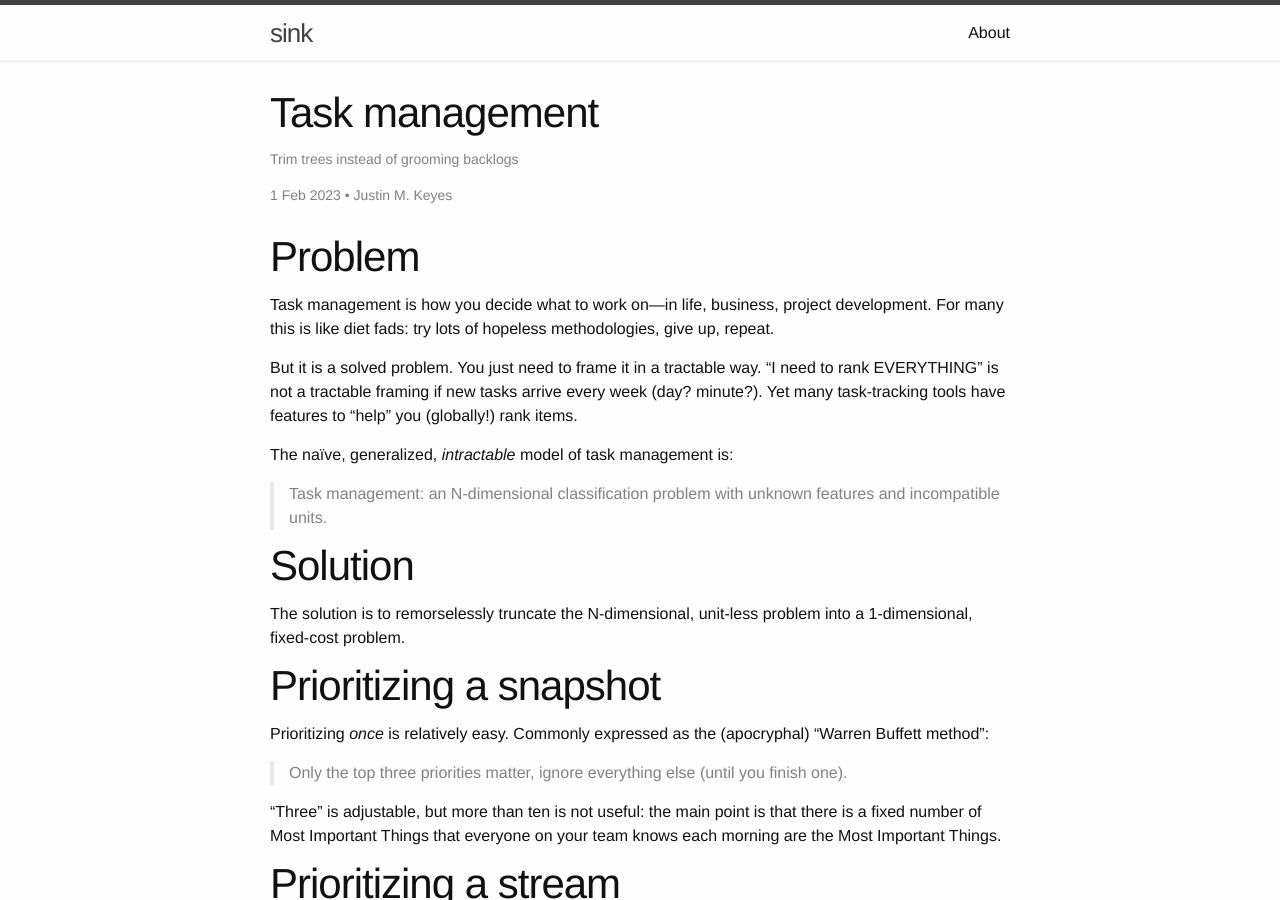
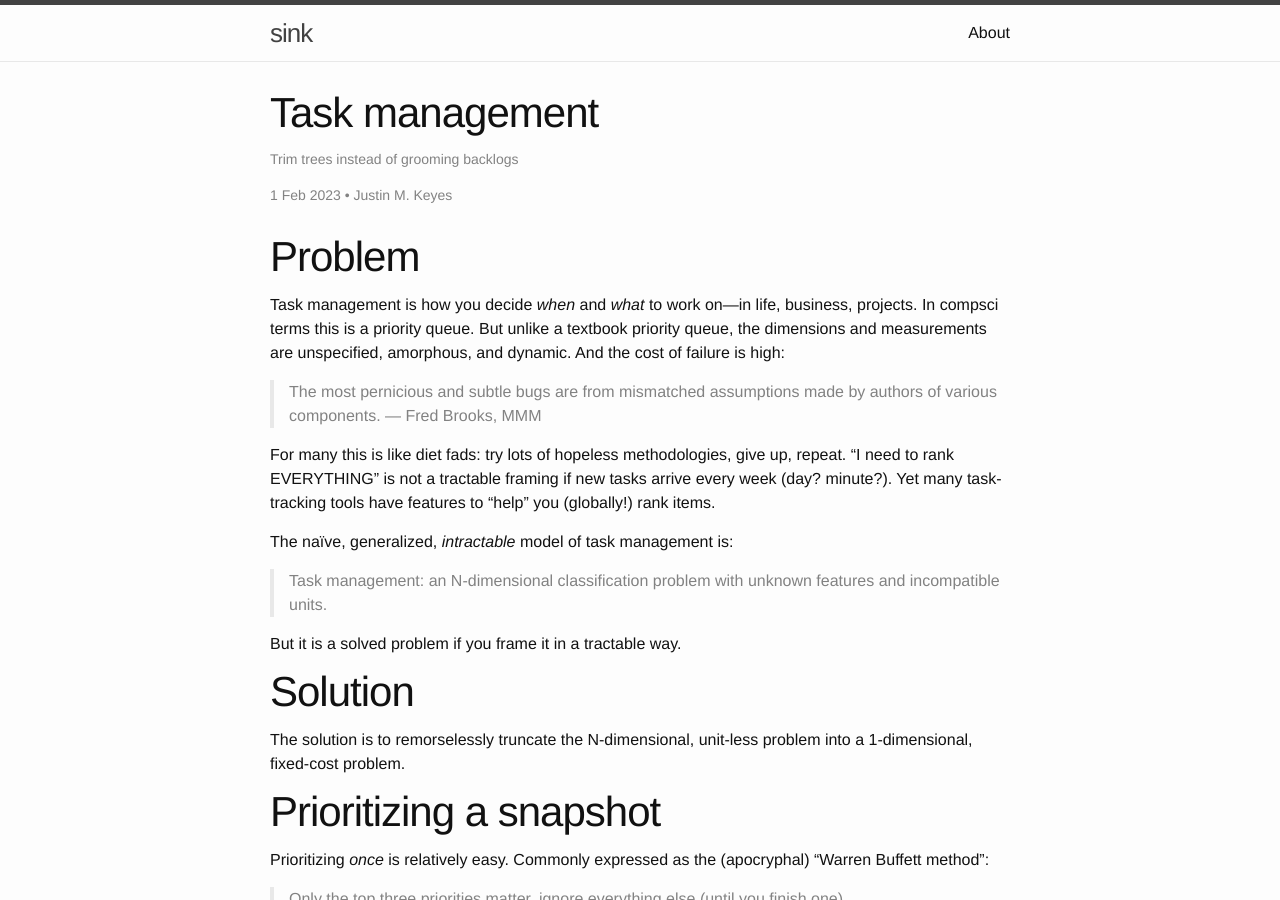
Before and after one commit to justinmk/justinmk.github.io, a Jekyll site: the page built from _posts/2023-02-01-priority.md, in a window 1280 px wide and 900 px high. Built offline with Jekyll 4.4.1, drawn with Linux system fonts in a browser that asks for light colours; some of the changed text lies outside the part shown.

Commit message:
post: priority

```diff
--- a/_posts/2023-02-01-priority.md
+++ b/_posts/2023-02-01-priority.md
@@ -9,19 +9,25 @@ author: Justin M. Keyes
 
 # Problem
 
-Task management is how you decide what to work on—in life, business, project
-development. For many this is like diet fads: try lots of hopeless
-methodologies, give up, repeat.
+Task management is how you decide _when_ and _what_ to work on—in life,
+business, projects. In compsci terms this is a priority queue. But unlike
+a textbook priority queue, the dimensions and measurements are unspecified,
+amorphous, and dynamic. And the cost of failure is high:
 
-But it is a solved problem. You just need to frame it in a tractable way. "I
-need to rank EVERYTHING" is not a tractable framing if new tasks arrive every
-week (day? minute?). Yet many task-tracking tools have features to "help" you
-(globally!) rank items.
+> The most pernicious and subtle bugs are from mismatched assumptions made by
+> authors of various components. — Fred Brooks, MMM
+
+For many this is like diet fads: try lots of hopeless methodologies, give up,
+repeat. "I need to rank EVERYTHING" is not a tractable framing if new tasks
+arrive every week (day? minute?). Yet many task-tracking tools have features to
+"help" you (globally!) rank items.
 
 The naïve, generalized, _intractable_ model of task management is:
 
 > Task management: an N-dimensional classification problem with unknown features
 > and incompatible units.
+
+But it is a solved problem if you frame it in a tractable way.
 
 # Solution
 
@@ -215,11 +221,14 @@ There are two ways to deal with that:
 
 # Project management
 
-Task management is a subset of project management. Project management covers
-unsolved problems like cross-team coordination. I don't have a simple answer for
-that, but open source development suggests that "passive" mechanisms are where
-to look. "Bug bounties" and advocacy are _active_. These things don't scale. See
-also [Meetings are the work](https://medium.com/@ElizAyer/meetings-are-the-work-9e429dde6aa3).
+Task management is a subset of project management. Project management is the art
+of directing human behavior. Office politics. Relationships. Roommates. The
+[Ben Franklin effect](https://en.wikipedia.org/wiki/Ben_Franklin_effect).
+Cross-team coordination.
+
+There's no simple answer for that, but open source development suggests that
+"passive" mechanisms are where to look. "Bug bounties" and advocacy are
+_active_, and thus don't scale. See also [Meetings are the work](https://medium.com/@ElizAyer/meetings-are-the-work-9e429dde6aa3).
 
 
 <!--
```
